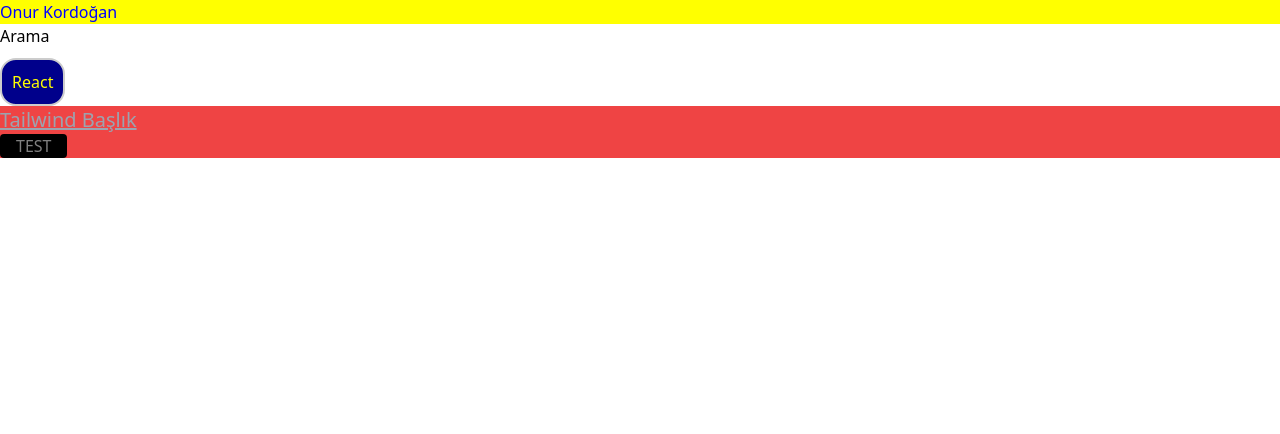
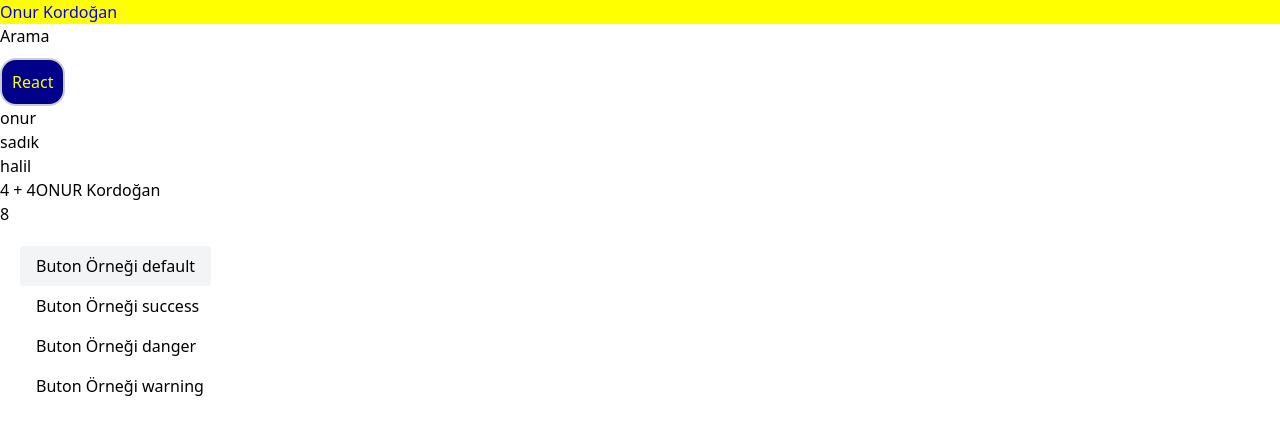
Before and after one commit to OnurKor/react-reminder, a React (Create React App) app: page / in a window 1280 px wide. Shown: the top 434 px of the page. Built offline with nearby package versions, Linux system fonts and the light colour scheme.

Commit message:
className

```diff
--- a/package.json
+++ b/package.json
@@ -6,6 +6,7 @@
     "@testing-library/jest-dom": "^5.17.0",
     "@testing-library/react": "^13.4.0",
     "@testing-library/user-event": "^13.5.0",
+    "classnames": "^2.3.2",
     "component": "^1.1.0",
     "react": "^18.2.0",
     "react-dom": "^18.2.0",
--- a/src/App.js
+++ b/src/App.js
@@ -1,7 +1,16 @@
 // import logo from './logo.svg';
-import Tailwind from './Tailwind';
-import './style.scss'
+
+import Button from "./components/Button"
 import './tailwind.css'
+// import './style.scss'
+
+
+
+
+function App() {
+
+const todos = ["onur", "sadık", "halil" ]
+const name = "Onur"
 
   const Reactbutton = () => (
     alert('Hoşgeldim')
@@ -14,11 +23,7 @@ const Reactbuttonstyle = {
     borderRadius: "16px",
     padding: "10px",
     border: "2px solid #ccc", cursor: 'pointer',
-  transition: 'background-color 0.3s ease',
   };
-
-
-function App() {
   return (
     <>
     <main id='main' className='test'>
@@ -26,8 +31,26 @@ function App() {
       <label htmlFor="search" tabIndex='2' onClick={() => alert('Merhaba')}>Arama</label>
       <input type="text" id='search' tabIndex='1'/>
       <button className='hover:bg-slate-400' style={Reactbuttonstyle} onClick={Reactbutton}>React</button>
+      <ul>
+        {todos.map((todo,index) =>  (
+          <li key={index}>
+            {todo}
+          </li>
+        ))}
+      </ul>
+      4 + 4
+      {name.toUpperCase()} Kordoğan
+      <p>{4 + 4}</p>
+
+      <div className="p-5">
+      <Button text="Buton Örneği"/>
+      <Button text="Buton Örneği" variant="success"/>
+      <Button text="Buton Örneği" variant="danger"/>
+      <Button text="Buton Örneği" variant="warning"/>
+      </div>
+
+
     </main>
-    <Tailwind/>
     </>
   );
 }
--- /dev/null
+++ b/src/components/Button.js
@@ -0,0 +1,13 @@
+import React from 'react'
+import classNames from 'classnames'
+
+const Button = ({text, variant = "default"}) => {
+  return (
+    <button className={classNames({
+      "p-4 h-10 flex items-center rounded": true,
+      "bg-gray-100": variant == "default"
+    })}>{text} {variant}</button>
+  )
+}
+
+export default Button
```
Also changed, not shown: 1 other file (tests, documents, lock files or other folders). Lines whose indentation alone changed are shown as unchanged.
